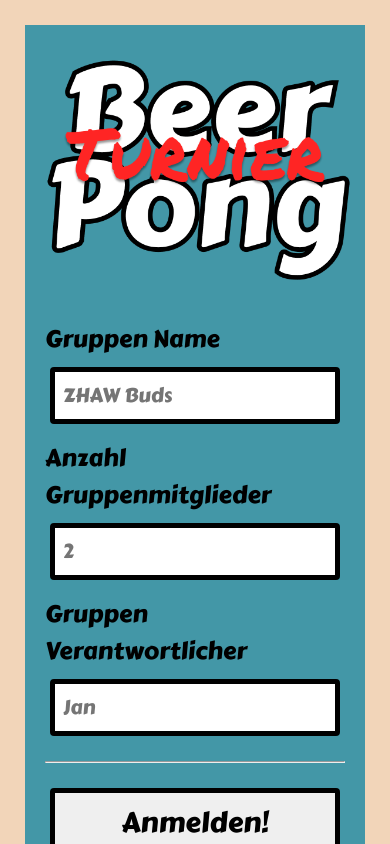
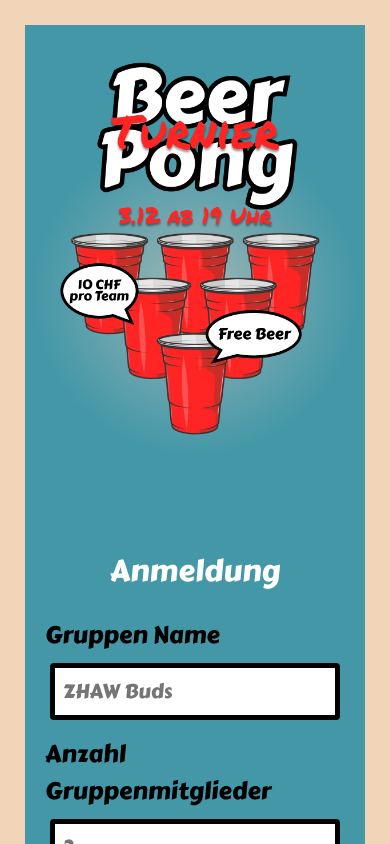
Before and after one commit to MrF3lix/zhaw-beer-pong, a Next.js app: page / in a window 390 px wide. Shown: the top 844 px of the page. Built offline with nearby package versions, Linux system fonts and the light colour scheme.

Commit message:
Show flyer, add share buttons

```diff
--- a/package.json
+++ b/package.json
@@ -11,6 +11,7 @@
     "next": "12.0.4",
     "react": "17.0.2",
     "react-dom": "17.0.2",
+    "react-share": "^4.4.0",
     "react-use": "^17.3.1"
   },
   "devDependencies": {
--- a/pages/_app.js
+++ b/pages/_app.js
@@ -13,8 +13,8 @@ const MyApp = ({ Component, pageProps }) => (
             <link rel="mask-icon" href="/safari-pinned-tab.svg" color="#ff2524" />
             <meta name="msapplication-TileColor" content="#ffffff" />
             <meta name="theme-color" content="#ffffff" />
-            <meta property="og:image:width" content="279" />
-            <meta property="og:image:height" content="279" />
+            <meta property="og:image:width" content="300" />
+            <meta property="og:image:height" content="300" />
             <meta property="og:description" content="Am 3.12 ab 19.00 in der T&uuml;rmlibar. Jetzt anmelden, mitmachen und gewinnen! 10.- pro Team inklusive Bier." />
             <meta property="og:title" content="Beer Pong Turnier" />
             <meta property="og:url" content="https://zhaw-beer-pong.ch" />
--- a/pages/index.js
+++ b/pages/index.js
@@ -1,7 +1,9 @@
 import Image from 'next/image'
 import { useState } from 'react'
+import { FacebookIcon, FacebookShareButton, TelegramIcon, TelegramShareButton, TwitterIcon, TwitterShareButton, WhatsappIcon, WhatsappShareButton } from 'react-share'
 import { useSessionStorage } from 'react-use'
 import Logo from '../assets/images/logo.png'
+import Flyer from '../assets/images/flyer-no-border.png'
 
 const Home = () => {
     const [hasSubmitted, setHasSubmitted] = useSessionStorage('submitted', false)
@@ -25,10 +27,23 @@ const Home = () => {
         }
     }
 
+    const title = "Beer Pong Turnier"
+    const description = "Am 3.12 ab 19.00 in der Türmlibar. Jetzt anmelden, mitmachen und gewinnen! 10.- pro Team inklusive Bier."
+    const url = "https://www.zhaw-beer-pong.ch/"
+
     return (
         <main>
-            <Image src={Logo} alt="Beer Pong Turnier" />
+            <div className="container">
+
+                <div className="left">
+                    <div className="inner">
+                        <Image id="flyer" src={Flyer} alt="Beer Pong Turnier Flyer" layout="intrinsic" width={595} height={842}/>
+                    </div>
+                </div>
+                <div className="right">
+                    {/* <Image id="logo" src={Logo} alt="Beer Pong Turnier" /> */}
                     <div className="inner inner-registration">
+                        <h2>Anmeldung</h2>
                         {!hasSubmitted ?
                             <form onSubmit={onSubmit}>
 
@@ -52,8 +67,25 @@ const Home = () => {
                             </form> :
                             <div>
                                 <h2>Danke {groupName} für die Anmeldung!</h2>
+                                <p>Jetzt teilen!</p>
+                                <div className="share__container">
+                                    <FacebookShareButton url={url} quote={`${title} | ${description}`}>
+                                        <FacebookIcon size={64} borderRadius={32} />
+                                    </FacebookShareButton>
+                                    <WhatsappShareButton url={url} title={`${title} | ${description}`}>
+                                        <WhatsappIcon size={64} borderRadius={32} />
+                                    </WhatsappShareButton>
+                                    <TelegramShareButton url={url} title={title}>
+                                        <TelegramIcon size={64} borderRadius={32} />
+                                    </TelegramShareButton>
+                                    <TwitterShareButton url={url} title={title}>
+                                        <TwitterIcon size={64} borderRadius={32} />
+                                    </TwitterShareButton>
+                                </div>
                             </div>
                         }
+                    </div>
+                </div>
             </div>
         </main>
     )
--- a/styles/globals.css
+++ b/styles/globals.css
@@ -2,8 +2,6 @@
 
 html,
 body {
-    padding: 0;
-    margin: 0;
     font-family: -apple-system, BlinkMacSystemFont, Segoe UI, Roboto, Oxygen,
         Ubuntu, Cantarell, Fira Sans, Droid Sans, Helvetica Neue, sans-serif;
 }
@@ -11,6 +9,8 @@ body {
 
 * {
     box-sizing: border-box;
+    padding: 0;
+    margin: 0;
 }
 
 
@@ -54,8 +54,26 @@ main {
     align-items: center;
 }
 
-main img {
+.container {
+    display: flex;
+    justify-content: center;
+    align-items: flex-start;
+    gap: 50px;
+}
+
+.container > div {
+    width: 100%;
+    display: flex;
+    justify-content: center;
+    align-items: center;
+}
+
+#logo {
     width: 400px !important;
+}
+
+#flyer {
+    display: block;
 }
 
 .inner {
@@ -111,3 +129,45 @@ button:hover {
 hr {
     margin: 20px 0;
 }
+
+.share__container {
+    width: 100%;
+    display: flex;
+    flex-wrap: wrap;
+    justify-content: center;
+    align-items: center;
+}
+
+p {
+    color: white;
+    text-align: center;
+    font-size: 20px;
+    font-family: Carter One;
+}
+
+@media only screen and (max-width: 960px) {
+    .container {
+        flex-wrap: wrap;
+    }
+}
+
+@media only screen and (max-width: 480px) {
+    h2 {
+        font-size: 40px;
+        line-height: 42px;
+    }
+}
+
+@media only screen and (max-width: 400px) {
+    h2 {
+        font-size: 30px;
+        line-height: 30px;
+    }
+}
+
+@media only screen and (max-width: 300px) {
+    h2 {
+        font-size: 20px;
+        line-height: 20px;
+    }
+}
```
Also changed, not shown: assets/images/flyer-no-border.png (added), 1 other file (tests, documents, lock files or other folders). Lines whose indentation alone changed are shown as unchanged.
